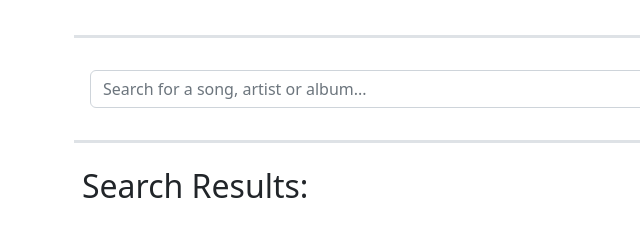
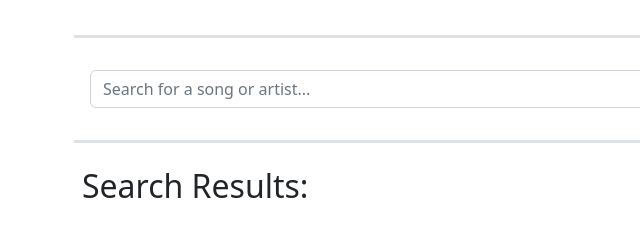
Before and after one commit to Momentum-Team-16/js-ajax-mytunes-johnhamlin, a website: page index.html in a window 1280 px wide. Shown: the part 211-448 px from the top of the page, 0-640 px from the left. Drawn offline with nearby package versions, Linux system fonts and the light colour scheme.

```diff
--- a/index.html
+++ b/index.html
@@ -31,7 +31,7 @@
       <form id="search-form" class=" container row g-3 my-4 py-3 border-3 border-top border-bottom">
         <div class="col">
           <label for="search" class="visually-hidden">Search</label>
-          <input id="search" type="text" class="form-control" id="inputPassword2" placeholder="Search for a song, artist or album...">
+          <input id="search" type="text" class="form-control"  placeholder="Search for a song or artist...">
         </div>
         <div class="col-auto">
             <button  type="submit" class="btn btn-primary mb-3 px-5">Search</button>
```
